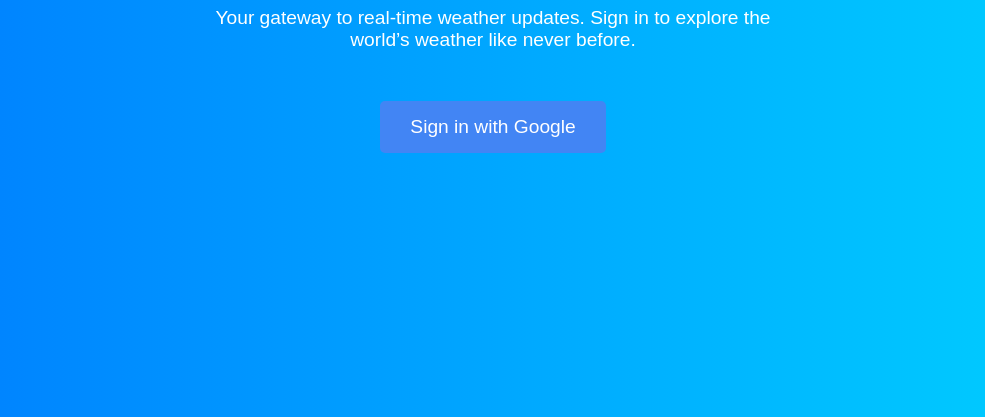
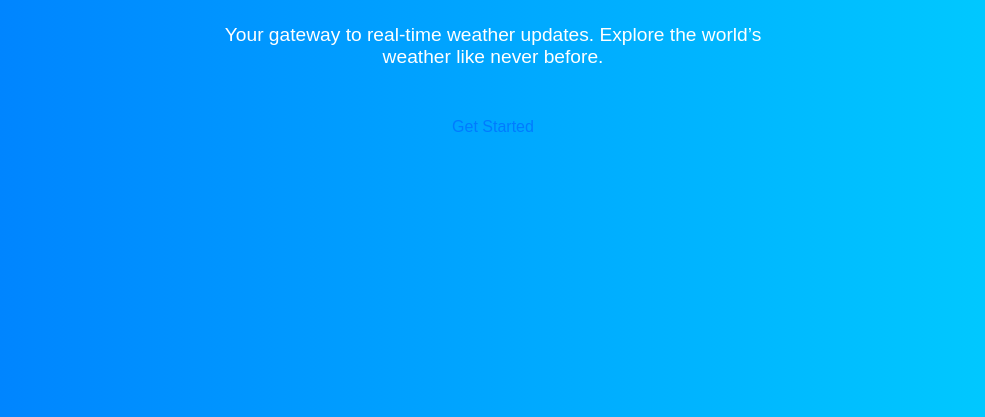
Before and after one commit to Riyas1412/weather-insights, a website: page public/welcome.html in a window 1280 px wide. Shown: the part 383-800 px from the top of the page, without its empty margins (147-1132 px from the left). Drawn offline with Linux system fonts and the light colour scheme.

Commit message:
html changes

```diff
--- a/public/welcome.html
+++ b/public/welcome.html
@@ -9,8 +9,8 @@
 <body>
     <div class="welcome-container">
         <h1>Welcome to Weather Insights</h1>
-        <p>Your gateway to real-time weather updates. Sign in to explore the world’s weather like never before.</p>
-        <a href="/auth/google" class="login-button">Sign in with Google</a>
+        <p>Your gateway to real-time weather updates. Explore the world’s weather like never before.</p>
+        <a href="/city" class="start-button">Get Started</a>
     </div>
 </body>
 </html>
```
Also changed, not shown: public/city.html (+0 -1 lines), public/weather.html (+0 -1 lines).
